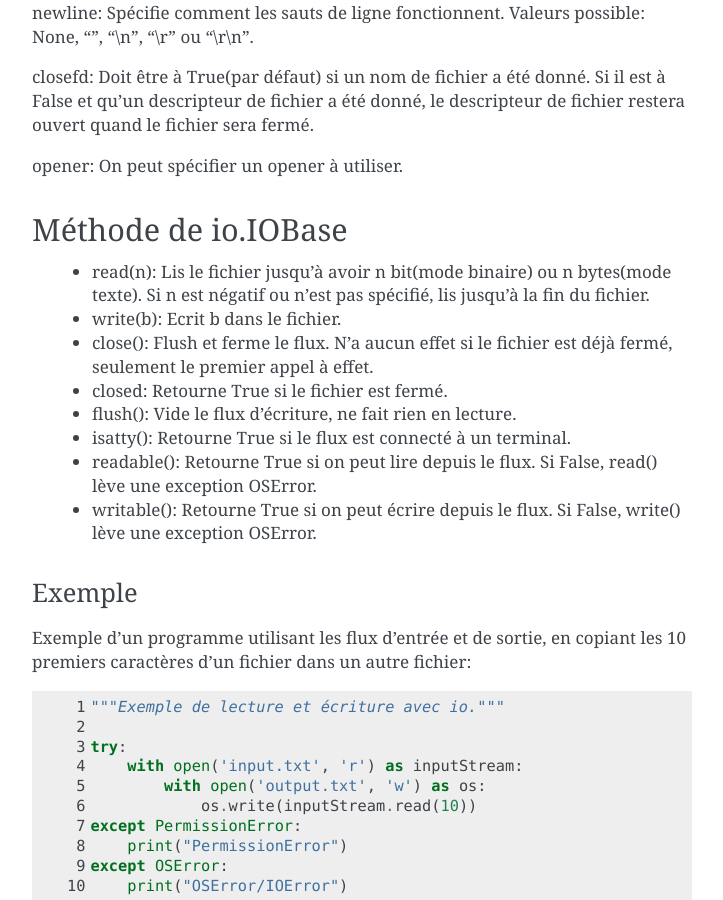
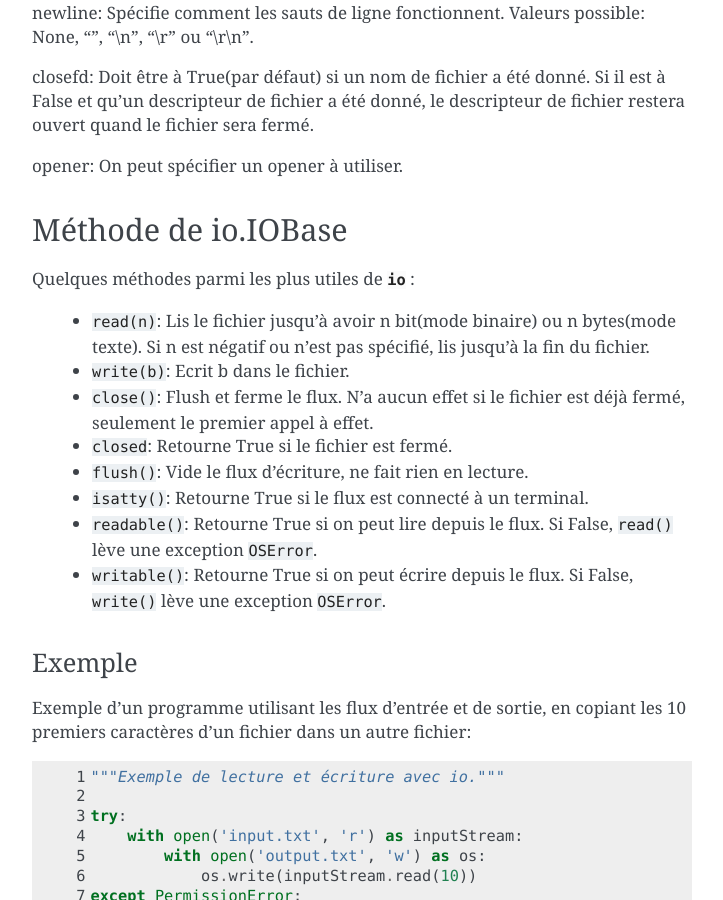
Before and after one commit to HE-Arc/livre-python, a Sphinx documentation site: the page built from source/io/index.rst, in a window 1280 px wide and 900 px high, scrolled down 1635 px. Shown: the whole window, without its empty margins (388-1111 px from the left). Built offline with Sphinx 7.4.7, drawn with Linux system fonts in a browser that asks for light colours.

Commit message:
Les méthodes de io sous surligne en gris

```diff
--- a/source/io/index.rst
+++ b/source/io/index.rst
@@ -91,20 +91,21 @@ opener: On peut spécifier un opener à utiliser.
 
 Méthode de io.IOBase
 --------------------
+Quelques méthodes parmi les plus utiles de :py:mod:`io` :
 
-    -  read(n): Lis le fichier jusqu'à avoir n bit(mode binaire) ou n
+    -  ``read(n)``: Lis le fichier jusqu'à avoir n bit(mode binaire) ou n
        bytes(mode texte). Si n est négatif ou n'est pas spécifié, lis jusqu'à la fin
        du fichier.
-    -  write(b): Ecrit b dans le fichier.
-    -  close(): Flush et ferme le flux. N'a aucun effet si le fichier est
+    -  ``write(b)``: Ecrit b dans le fichier.
+    -  ``close()``: Flush et ferme le flux. N'a aucun effet si le fichier est
        déjà fermé, seulement le premier appel à effet.
-    -  closed: Retourne True si le fichier est fermé.
-    -  flush(): Vide le flux d'écriture, ne fait rien en lecture.
-    -  isatty(): Retourne True si le flux est connecté à un terminal.
-    -  readable(): Retourne True si on peut lire depuis le flux. Si False,
-       read() lève une exception OSError.
-    -  writable(): Retourne True si on peut écrire depuis le flux. Si False,
-       write() lève une exception OSError.
+    -  ``closed``: Retourne True si le fichier est fermé.
+    -  ``flush()``: Vide le flux d'écriture, ne fait rien en lecture.
+    -  ``isatty()``: Retourne True si le flux est connecté à un terminal.
+    -  ``readable()``: Retourne True si on peut lire depuis le flux. Si False,
+       ``read()`` lève une exception ``OSError``.
+    -  ``writable()``: Retourne True si on peut écrire depuis le flux. Si False,
+       ``write()`` lève une exception ``OSError``.
 
 Exemple
 ~~~~~~~
```
